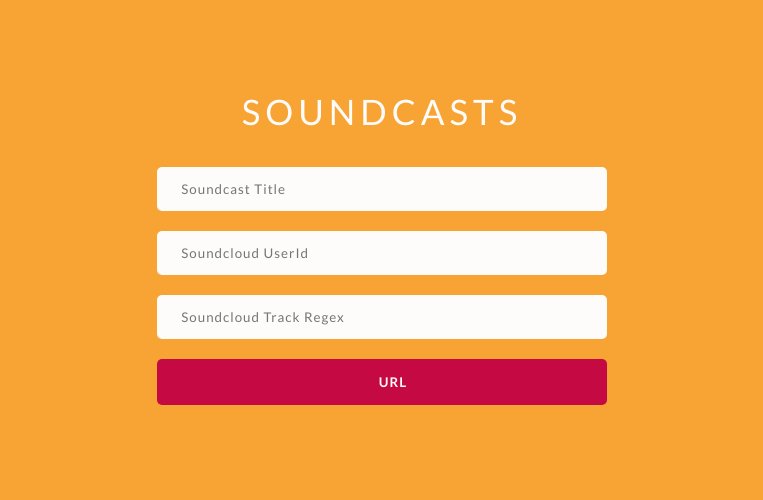
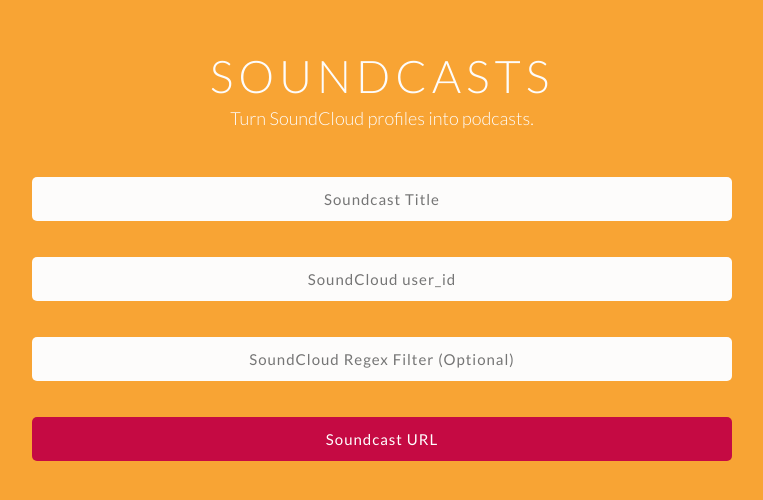
Before and after one commit to soundcasts/soundcasts-server, a website: page static/index.html in a window 1280 px wide. Shown: the part 125-625 px from the top of the page, without its empty margins (258-1021 px from the left). Drawn offline with Linux system fonts and the light colour scheme.

Commit message:
mo better!

```diff
--- a/static/index.html
+++ b/static/index.html
@@ -2,47 +2,61 @@
   <head>
     <meta charset="utf-8">
     <title>Soundcasts</title>
-    <link rel="stylesheet" href="/style.css">
-    <link href='https://fonts.googleapis.com/css?family=Lato:400,700' rel='stylesheet' type='text/css'>
+    <link rel="stylesheet" href="reset.css">
+    <link rel="stylesheet" href="style.css">
+    <link href='https://fonts.googleapis.com/css?family=Lato:400,100,300,700' rel='stylesheet' type='text/css'>
+    <link rel="icon" href="favicon.ico"/>
   </head>
+
+
   <body>
-    <div class="setup">
+    <div class="container">
       <div class="header">
-         <p>Soundcasts</p>
+        <h1>Soundcasts</h1>
+        <span>Turn SoundCloud profiles into podcasts.</span>
       </div>
       <div class="input">
-        <input type="text" class="sc-input" id="sc-title" placeholder="Soundcast Title">
+        <input type="text" id="title" placeholder="Soundcast Title">
+        <span>The title that will display in your podcast player.</span>
       </div>
       <div class="input">
-        <input type="text" class="sc-input" id="sc-userId" placeholder="Soundcloud UserId">
+        <input type="text" id="userId" placeholder="SoundCloud user_id">
+        <span>https://soundcloud.com/<strong>user_id</strong></span>
       </div>
       <div class="input">
-        <input type="text" class="sc-input" id="sc-regex" placeholder="Soundcloud Track Regex">
+        <input type="text" id="regexString" placeholder="SoundCloud Regex Filter (Optional)">
+        <span>Filter applied against <strong id="regexStringUserId">user_id</strong>'s track titles, JavaScript case-insensitive.</span>
       </div>
       <div class="input">
-        <input type="submit" class="sc-link" id="sc-link" value="URL">
+        <input type="text" id="url" placeholder="Soundcast URL" required="required">
+        <span>Copy and paste this link into your podcast player.</span>
       </div>
     </div>
   </body>
+
+
   <script>
     var eventName = 'keyup';
-  id('sc-title').addEventListener(eventName, inputsChanged);
-  id('sc-userId').addEventListener(eventName, inputsChanged);
-  id('sc-regex').addEventListener(eventName, inputsChanged);
+    id('title').addEventListener(eventName, inputsChanged);
+    id('userId').addEventListener(eventName, inputsChanged);
+    id('regexString').addEventListener(eventName, inputsChanged);
 
-  function title() { return document.getElementById('sc-title').value; }
-  function userId() { return document.getElementById('sc-userId').value; }
-  function regexString() { return document.getElementById('sc-regex').value; }
+    function title() { return id('title').value; }
+    function userId() { return id('userId').value; }
+    function regexString() { return id('regexString').value; }
+    function regexStringUserId() { return id('regexStringUserId').value; }
 
     function inputsChanged() {
       var url = '';
       if (title().length && userId().length) {
-      url = 'http://www.soundcasts.net/soundcast';
+        url = 'https://www.soundcasts.net/soundcast';
         url += '?title=' + encodeURIComponent(title());
         url += '&userId=' + encodeURIComponent(userId());
         url += '&regexString=' + encodeURIComponent(regexString());
       }
-    id('sc-link').value = url;
+//      id('link').setAttribute('href', url);
+      id('url').value = url;
+      id('regexStringUserId').innerHTML = userId() || 'user_id';
     }
 
     function id(id) {
--- /dev/null
+++ b/static/reset.css
@@ -0,0 +1,48 @@
+/* http://meyerweb.com/eric/tools/css/reset/
+   v2.0 | 20110126
+   License: none (public domain)
+*/
+
+html, body, div, span, applet, object, iframe,
+h1, h2, h3, h4, h5, h6, p, blockquote, pre,
+a, abbr, acronym, address, big, cite, code,
+del, dfn, em, img, ins, kbd, q, s, samp,
+small, strike, strong, sub, sup, tt, var,
+b, u, i, center,
+dl, dt, dd, ol, ul, li,
+fieldset, form, label, legend,
+table, caption, tbody, tfoot, thead, tr, th, td,
+article, aside, canvas, details, embed,
+figure, figcaption, footer, header, hgroup,
+menu, nav, output, ruby, section, summary,
+time, mark, audio, video {
+  margin: 0;
+  padding: 0;
+  border: 0;
+  font-size: 100%;
+  font: inherit;
+  vertical-align: baseline;
+}
+/* HTML5 display-role reset for older browsers */
+article, aside, details, figcaption, figure,
+footer, header, hgroup, menu, nav, section {
+  display: block;
+}
+body {
+  line-height: 1;
+}
+ol, ul {
+  list-style: none;
+}
+blockquote, q {
+  quotes: none;
+}
+blockquote:before, blockquote:after,
+q:before, q:after {
+  content: '';
+  content: none;
+}
+table {
+  border-collapse: collapse;
+  border-spacing: 0;
+}
--- a/static/style.css
+++ b/static/style.css
@@ -1,68 +1,111 @@
-body {
-  background: #F8A434;
-  font-family: 'Lato', sans-serif;
-  color: #FDFCFB;
+* {
   text-align: center;
 }
 
-.setup {
-  width: 450px;
-  margin: 17% auto;
+body {
+  font-family: 'Lato', sans-serif;
+
+  display: flex;
+  align-items: center;
+  justify-content: center;
+
+  margin: 0 20px;
+  color: #FDFCFB;
+  background: #F8A434;
+  text-align: center;
 }
 
+.container {
+  width: 100%;
+  max-width: 700px;
+}
+
+
 .header {
-  font-size: 35px;
+  margin-bottom: 50px;
+}
+
+.header h1 {
+  font-size: 45px;
+  font-weight: 300;
   text-transform: uppercase;
   letter-spacing: 5px;
+  margin-bottom: 10px;
 }
+
+.header span {
+  font-size: 18px;
+  font-weight: 300;
+}
+
 
 .input {
   display: flex;
+  flex-direction: column;
   align-items: center;
-  margin-bottom: 20px;
+
+  margin-bottom: 15px;
 }
 
-.sc-input {
-  height: 44px;
-  border: none;
+.input span {
+  margin-top: 5px;
+  opacity: 0;
+  transition: opacity 150ms;
+}
+
+input:focus + span {
+  opacity: 1;
+}
+
+.input span strong {
+  font-weight: 800;
+  color: #e74c3c;
 }
 
 input {
+  padding: 0 10px;
   width: 100%;
+  height: 44px;
+  border: none;
+  font-size: 15px;
   background: #FDFCFB;
   font-family: inherit;
-  color: #737373;
+  color: #3a3a3a;
   letter-spacing: 1px;
-  text-indent: 5%;
   border-radius: 5px 5px 5px 5px;
+
+  transition: outline 150ms, box-shadow 150ms;
 }
 
-input.sc-input:focus {
-  outline: none;
+input:focus {
   outline: 2px solid #e74c3c;
   box-shadow: 0 0 2px #e74c3c;
 }
 
-.sc-link {
-  height: 44px;
-  border: none;
-  width: 100%;
-  height: 46px;
-  text-align: center;
-  background: #C50A43;
-  font-family: inherit;
-  font-weight: bold;
-  color: inherit;
-  letter-spacing: 1px;
-  border-radius: 5 5 5 5;
-  cursor: pointer;
-  transition: background .2s ease-in-out;
+
+#url {
+  background: #c50a43;
+  font-size: 15px;
 }
 
-.sc-link:focus {
-  outline: none;
+#url:valid {
+  font-size: 10px;
+  color: white;
 }
 
-.sc-link:hover {
-  background: #DA3164;
+#url::-webkit-input-placeholder {
+  color: white;
+  font-size: 15px;
 }
+#url:-moz-placeholder {
+  color: white;
+  font-size: 15px;
+}
+#url::-moz-placeholder {
+  color: white;
+  font-size: 15px;
+}
+#url:-ms-input-placeholder {
+  color: white;
+  font-size: 15px;
+}
```
Also changed, not shown: art/favicon.png (added), static/favicon.ico, 1 other file. Lines whose indentation alone changed are shown as unchanged.
